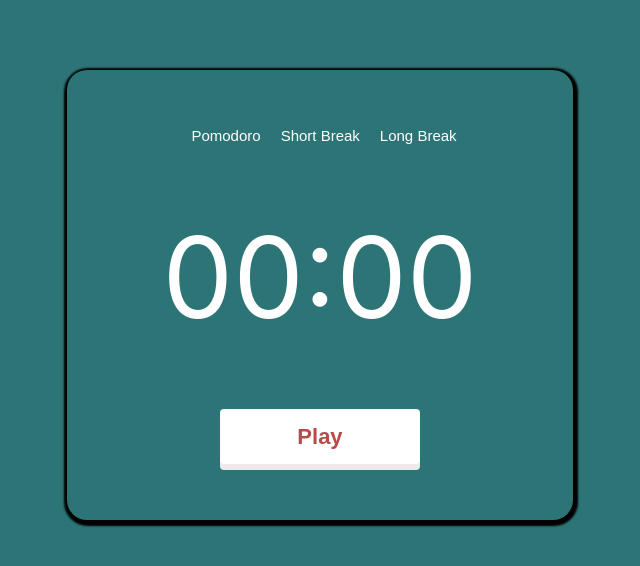
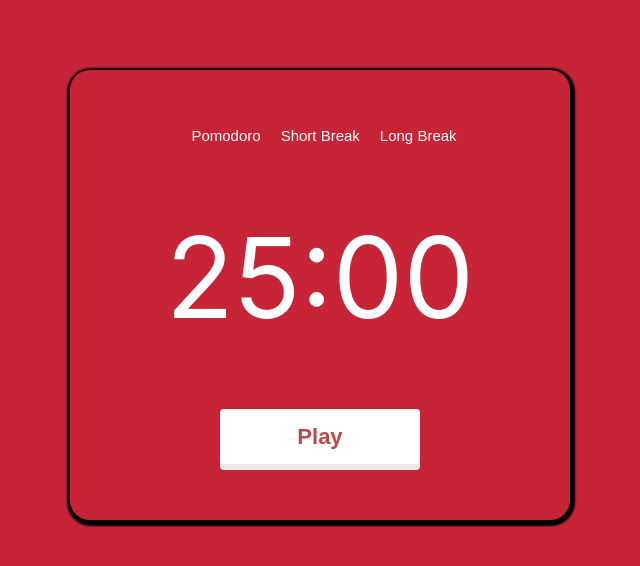
Before and after one commit to manuelperezv/pomodoroApp, a Next.js app: page / in a window 1280 px wide. Shown: the top 566 px of the page, without its empty margins (320-960 px from the left). Built offline with nearby package versions, Linux system fonts and the light colour scheme.

Commit message:
pomodoro app - default time

```diff
--- a/src/components/ClockComponent/index.tsx
+++ b/src/components/ClockComponent/index.tsx
@@ -5,7 +5,7 @@
   displayTime: number;
 }
 const ClockComponent = () => {
-  const [displayTime, setDisplayTime] = useState(0);
+  const [displayTime, setDisplayTime] = useState(25 * 60);
   const [timerOn, setTimerOn] = useState(false);
   const [onBreak, setOnBreak] = useState(false);
 
```
